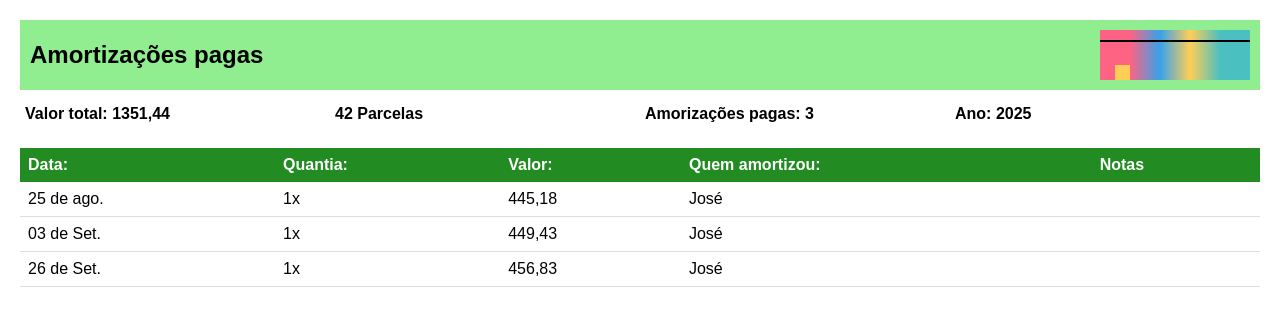
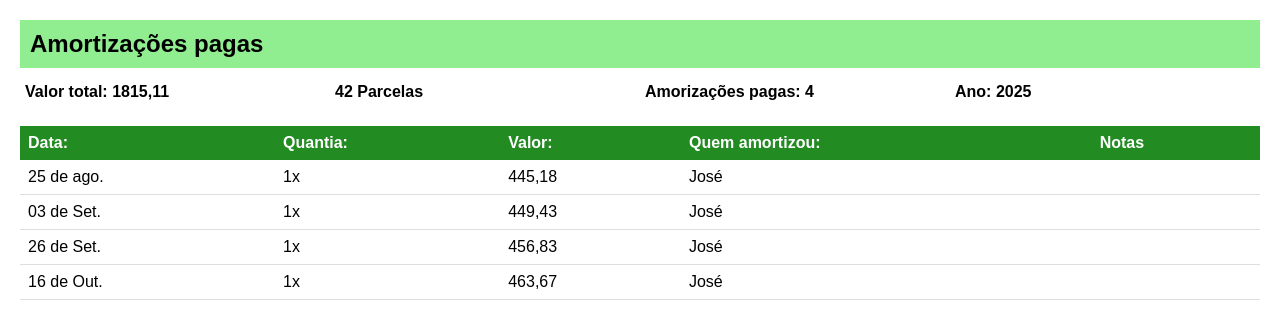
Before and after one commit to Zeno0Dev/Amortiza-es, a plain HTML site: page index.html in a window 1280 px wide. Drawn offline with Linux system fonts and the light colour scheme.

Commit message:
Add new amortization entry for October 16
Added a new entry to the data array for amortization.

```diff
--- a/index.html
+++ b/index.html
@@ -8,9 +8,6 @@
         body { font-family: Arial, sans-serif; margin: 0; padding: 20px; }
         .header { background-color: #90EE90; color: black; padding: 10px; display: flex; align-items: center; justify-content: space-between; flex-wrap: wrap; }
         .header h1 { margin: 0; font-size: 24px; }
-        .chart-placeholder { width: 150px; height: 50px; background: linear-gradient(90deg, #FF6384 20%, #36A2EB 40%, #FFCE56 60%, #4BC0C0 80%); position: relative; overflow: hidden; }
-        .chart-placeholder::before { content: ''; position: absolute; top: 10px; left: 0; width: 100%; height: 2px; background: #000; }
-        .chart-placeholder::after { content: ''; position: absolute; bottom: 0; left: 10%; width: 10%; height: 30%; background: #FFCE56; }
         .summary { display: flex; justify-content: space-between; flex-wrap: wrap; margin: 10px 0; }
         .summary div { font-weight: bold; margin: 5px; flex: 1 1 100px; text-align: left; }
         table { width: 100%; border-collapse: collapse; margin-top: 20px; }
@@ -59,7 +56,8 @@
         const dados = [
             { data: '25 de ago.', quantia: '1x', valor: '445,18', quem: 'José', notas: '' },
             { data: '03 de Set.', quantia: '1x', valor: '449,43', quem: 'José', notas: '' },
-            { data: '26 de Set.', quantia: '1x', valor: '456,83', quem: 'José', notas: '' }
+            { data: '26 de Set.', quantia: '1x', valor: '456,83', quem: 'José', notas: '' },
+            { data: '16 de Out.', quantia: '1x', valor: '463,67', quem: 'José', notas: '' }
             // Adicione mais: { data: 'Nova data', quantia: '1x', valor: 'Novo valor', quem: 'Nome', notas: 'Nota opcional' },
         ];
 
```
